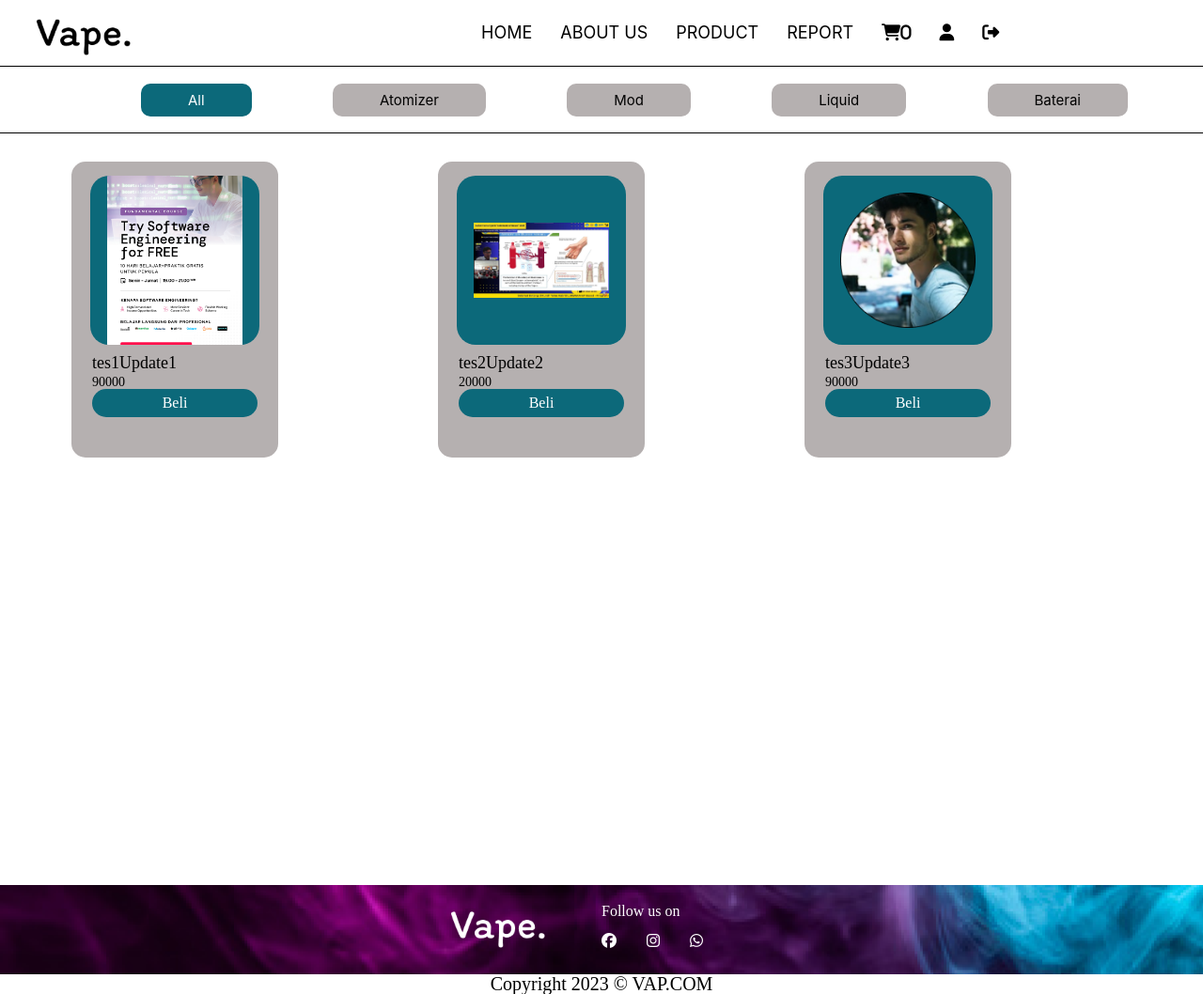
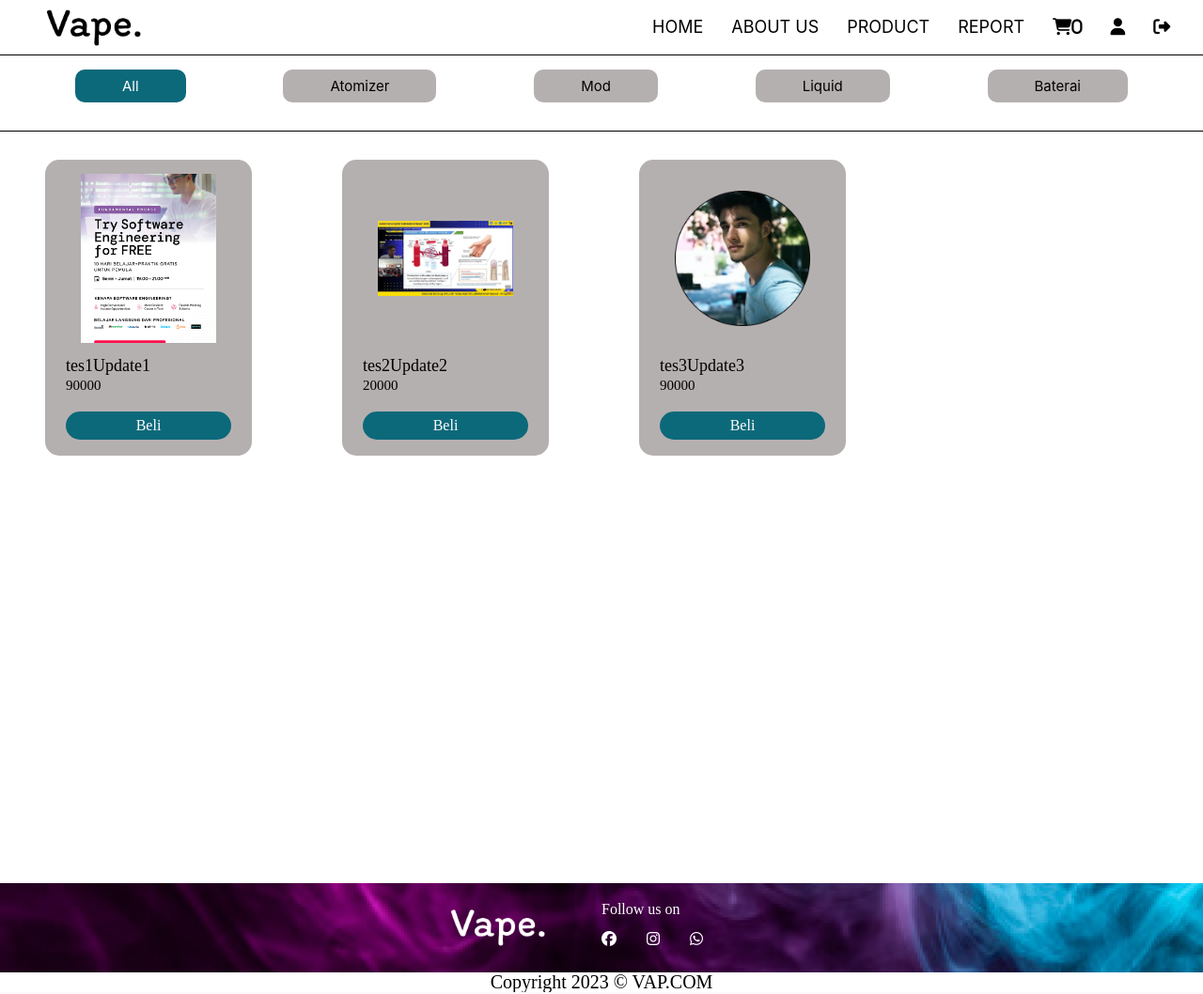
Before and after one commit to Albertna16/Final-Project-Pemweb, a PHP site: the page made by Final Project/view more product/all.php in a window 1280 px wide. Shown: the part 70-1128 px from the top of the page at 94% size. Run offline with PHP 8.4, Linux system fonts and the light colour scheme; data comes from the database, SQL or seed files in the repository; some libraries are stand-ins or nearby versions.

Commit message:
Update styleviewmore.css

```diff
--- a/Final Project/view more product/styleviewmore.css
+++ b/Final Project/view more product/styleviewmore.css
@@ -24,39 +24,15 @@ header p{
     display: flex;
     flex-direction: row;
     position: sticky;
-    height: 70px;
     top: 0;
     background-color: white;
     border-bottom: 1px solid black;
 }
 
-.bar .tombol{
-    display: flex;
-    width: 100%;
-    gap: 30px;
-    font-size: 18px;
-    /* /* margin: 20px; */
-    margin-left: 30%;
-    align-items: center;
-    font-family: 'Inter', sans-serif;
-}
-
-.bar .tombol a{
-    text-decoration: none;
-    color: black;
-}
-
-.bar .tombol a:hover{
-    color: #b5b0b0;
-}
-
-
 .bar .gambar{
     display: flex;
     float: left;
-    justify-content: center;
-    width: 10%;
-    padding-top: 10px;
+    width: 100%;
 }
 
 .bar .gambar img {
@@ -66,12 +42,38 @@ header p{
     margin-left: 50px;
 }
 
+.bar .tombol{
+    display: flex;
+    float: right;
+    width: 100%;
+    gap: 30px;
+    font-size: 18px;
+    margin: 20px;
+    margin-left: 10%;
+    font-family: 'Inter', sans-serif;
+}
+
+.bar .tombol a{
+    text-decoration: none;
+    color: black;
+    transition: 0.3s;
+}
+
+.bar .tombol a:hover{
+    color: #b5b0b0;
+}
+
+.bars{
+    display: flex;
+    justify-content: center;
+}
+
 .button-choice {
     width: 100%;
     display: flex;
     justify-content: space-between;
     align-items: center;
-    padding: 0 80px 0 150px;
+    padding: 15px 80px 30px 80px;
 }
 
 .button-choice a{
@@ -84,7 +86,7 @@ header p{
     border-style: solid;
     border-radius: 10px;
     color: black;
-    transition: 0.2s;
+    transition: 0.3s;
 }
 
 .button-choice a:hover {
@@ -98,9 +100,8 @@ a.nav-link.active {
 }
 
 .container-main{
-    display: grid;
-    grid-template-areas: "box box box box";
-    grid-template-columns: 0.25fr 0.25fr 0.25 o.25fr;
+    display: flex;
+    flex-wrap: wrap;
     width: 100%;
     min-height: 100vh;
 }
@@ -108,10 +109,10 @@ a.nav-link.active {
 .box{
     width: 80%;
     display: grid;
-    grid-template-columns: auto auto auto auto;
     justify-content: center;
     padding: 30px 30px;
     border-radius: 20px;
+    flex-basis: 20%;
 }
 
 .container-main .card{
@@ -127,7 +128,6 @@ a.nav-link.active {
 }
 
 .container-main .image{
-    background-color: #0C697A;
     width: 180px;
     height: 180px;
     text-align: center;
@@ -147,19 +147,20 @@ a.nav-link.active {
     text-align: left;
 }
 .text h4{
-    padding-top: 10px;
+    padding-top: 15px;
     font-size: 18px;
 }
 
 .text p{
     padding-top: 5px;
-    font-size: 14px;
+    font-size: 15px;
 }
 .card .link{
     width: 80%;
     display: flex;
     align-items: center;
     justify-content: center;
+    padding-top: 20px;
 }
 
 .card .link a{
@@ -174,6 +175,7 @@ a.nav-link.active {
     text-decoration: none;
     font-size: 16px;
     border-radius: 15px;
+    transition: 0.3s;
 }
 
 .card .link a:hover{
@@ -216,6 +218,7 @@ a.nav-link.active {
 .bgfooter .box4 .sosmed a{
     text-decoration: none;
     color: white;
+    transition: 0.3s;
 }
 
 .bgfooter .box4 .sosmed a:hover{
```
